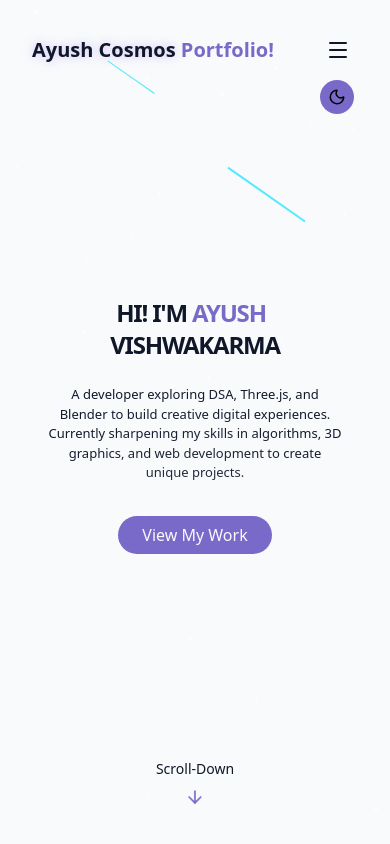
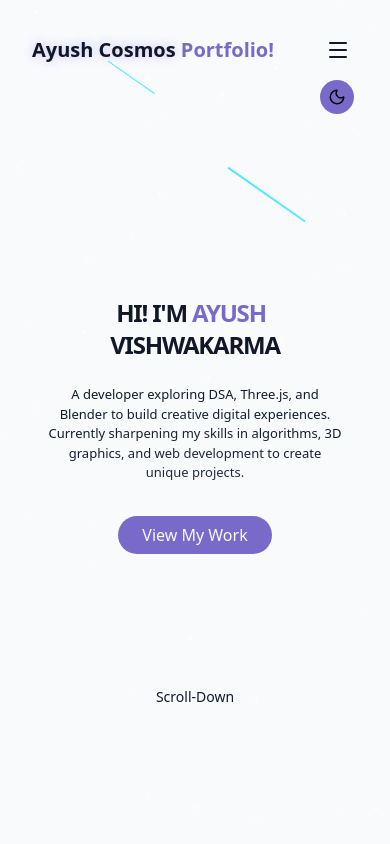
Before and after one commit to Ayush-Vishwakarma17/my-portfolio, a React (Vite) app: page / in a window 390 px wide. Shown: the top 844 px of the page. Built offline with nearby package versions, Linux system fonts and the light colour scheme.

Commit message:
arrowfix

```diff
--- a/src/components/HeroSection.jsx
+++ b/src/components/HeroSection.jsx
@@ -26,7 +26,7 @@ export const HeroSection = () => {
 
         <div className="absolute  left-1/2 transfrom -translate-1/2 flex flex-col items-center bottom-2">
             <span className = "text-sm text-muted-foreground mb-2 animate-bounce">Scroll-Down</span>
-            <ArrowDown className="w-5 h-5 text-primary animate-bounce"/>
+            <ArrowDown className=" pb-17 sm:pb-0 w-5 h-5 text-primary animate-bounce"/>
         </div>
     </section>
 }
```
